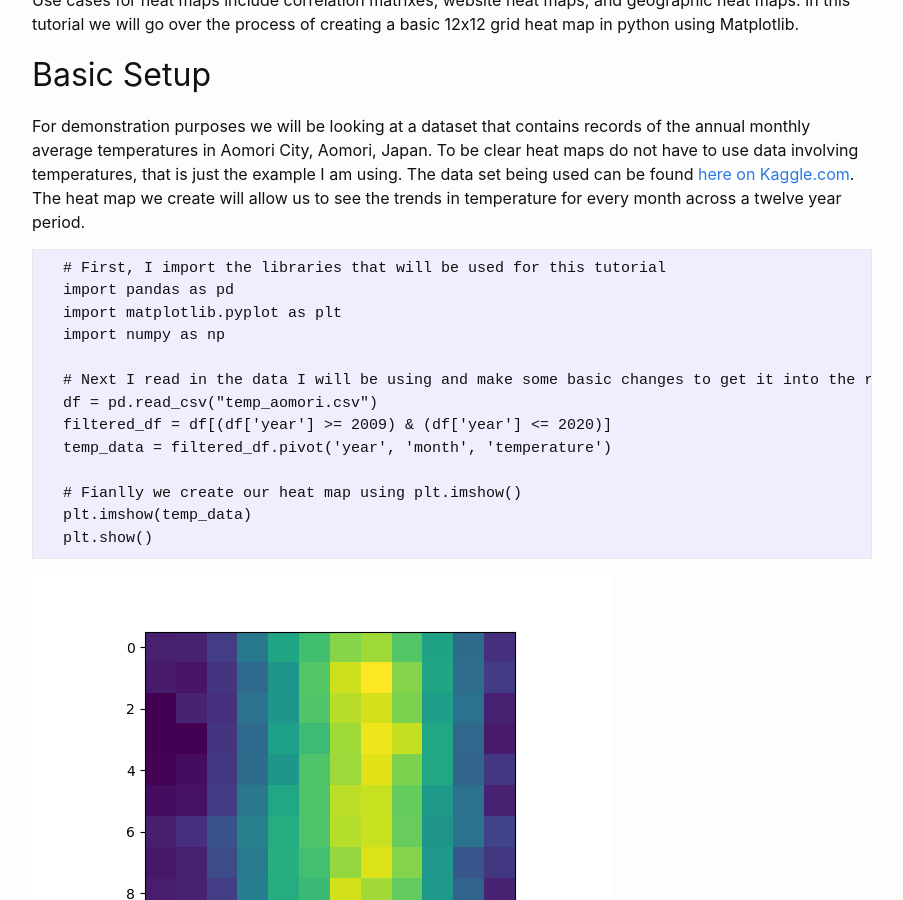
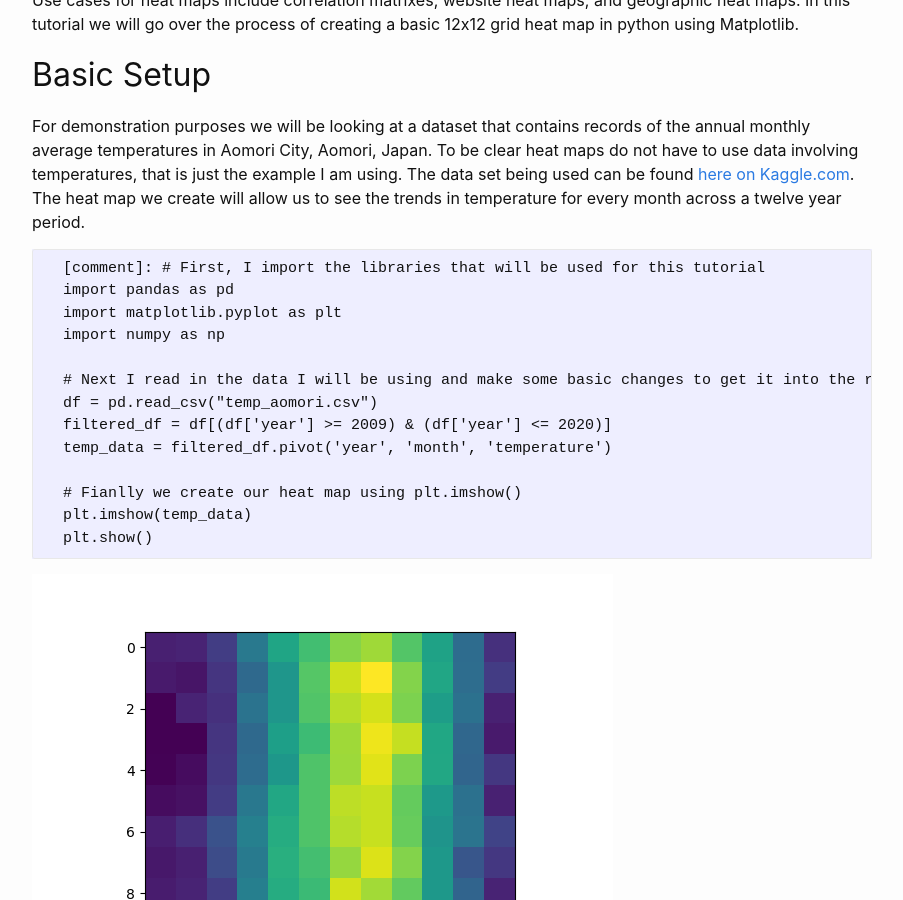
Before and after one commit to natelewis17/natelewis17.github.io, a Jekyll site: the page built from _posts/2023-09-01-tutorial.md, in a window 1280 px wide and 900 px high, scrolled down 822 px. Shown: the whole window, without its empty margins (188-1091 px from the left). Built offline with Jekyll 4.4.1, drawn with Linux system fonts in a browser that asks for light colours; comment, search, counter and statistics services are not loaded.

Commit message:
experimenting with code comments

```diff
--- a/_posts/2023-09-01-tutorial.md
+++ b/_posts/2023-09-01-tutorial.md
@@ -29,7 +29,7 @@ The data set being used can be found
 [here on Kaggle.com](https://www.kaggle.com/datasets/akioonodera/monthly-temperature-of-aomori-city/data).
 The heat map we create will allow us to see the trends in temperature for every month across a twelve year period.
 
-      # First, I import the libraries that will be used for this tutorial
+      [comment]: # First, I import the libraries that will be used for this tutorial
       import pandas as pd
       import matplotlib.pyplot as plt
       import numpy as np
```
